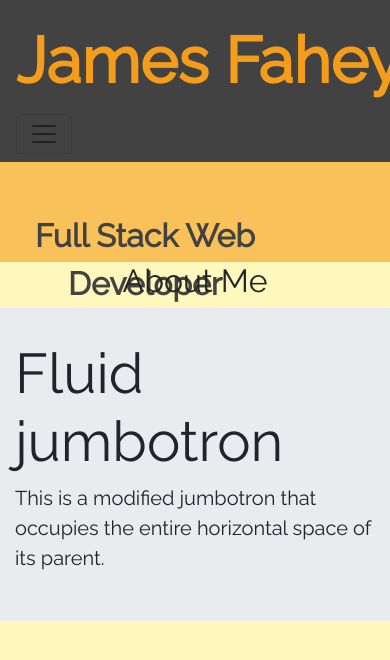
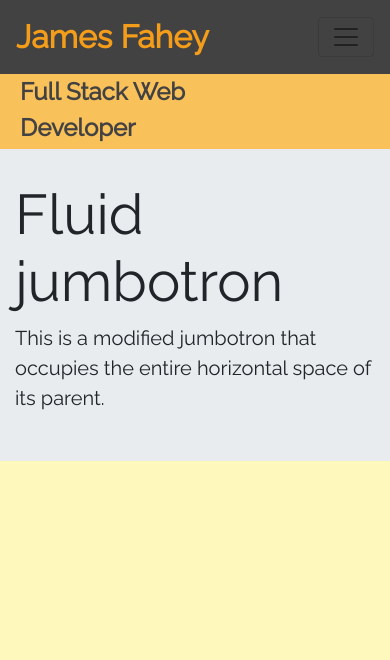
Before and after one commit to bertiemoogle/Bootstrap-Portfolio, a plain HTML site: page index.html in a window 390 px wide. Drawn offline with nearby package versions, Linux system fonts and the light colour scheme.

Commit message:
Adjusted media queries to resize elements in order for them to display properly.

```diff
--- a/css/style.css
+++ b/css/style.css
@@ -41,10 +41,9 @@ body {
 
 .banner {
     width: 100%;
-    height: 100px;
+    height: 50px;
     background-color: rgba(244, 157, 26, .6);
     text-align: end;
-    padding-top: 50px;
     font-size: 2rem;
     font-weight: 600;
     padding-right: 100px;
@@ -55,16 +54,17 @@ body {
     padding: 0;
 }
 
-/* WORK SECTION */
-
-.work {
-    text-align: center;
-}
-
 /* MEDIA QUERIES */
 
   @media screen and (max-width: 1000px) {
     .banner {
-        text-align: center;
+        text-align: left;
+        padding-left: 20px;
+        font-size: 1.5rem;
+        height: 75px
+    }
+
+    .navbar-brand {
+        font-size: 2rem;
     }
   }
--- a/index.html
+++ b/index.html
@@ -54,11 +54,8 @@
 <!-- WORK SECTION -->
 
 <div class="container-fluid">
-    <div class="row work-1">
-      <div class="work col1 col-lg-2 col-sm-12">
-        <h2>About Me</h2>
-      </div>
-        <div class="col2 col-lg-10 col-sm-12">
+    <div class="row">
+        <div class="col col-lg-12 col-sm-12">
             <div class="jumbotron jumbotron-fluid">
                 <div class="container">
                   <h1 class="display-4">Fluid jumbotron</h1>
```
